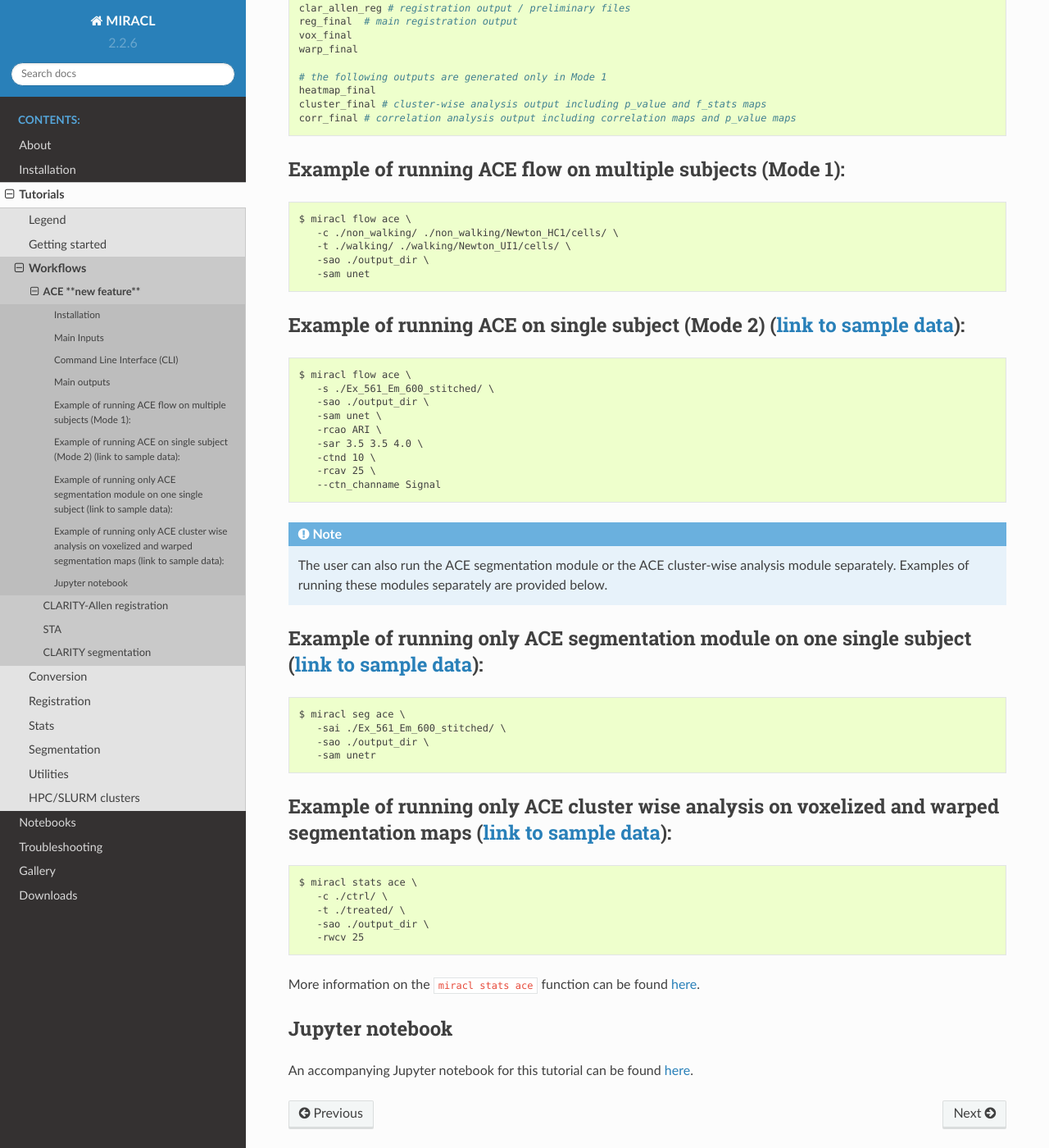
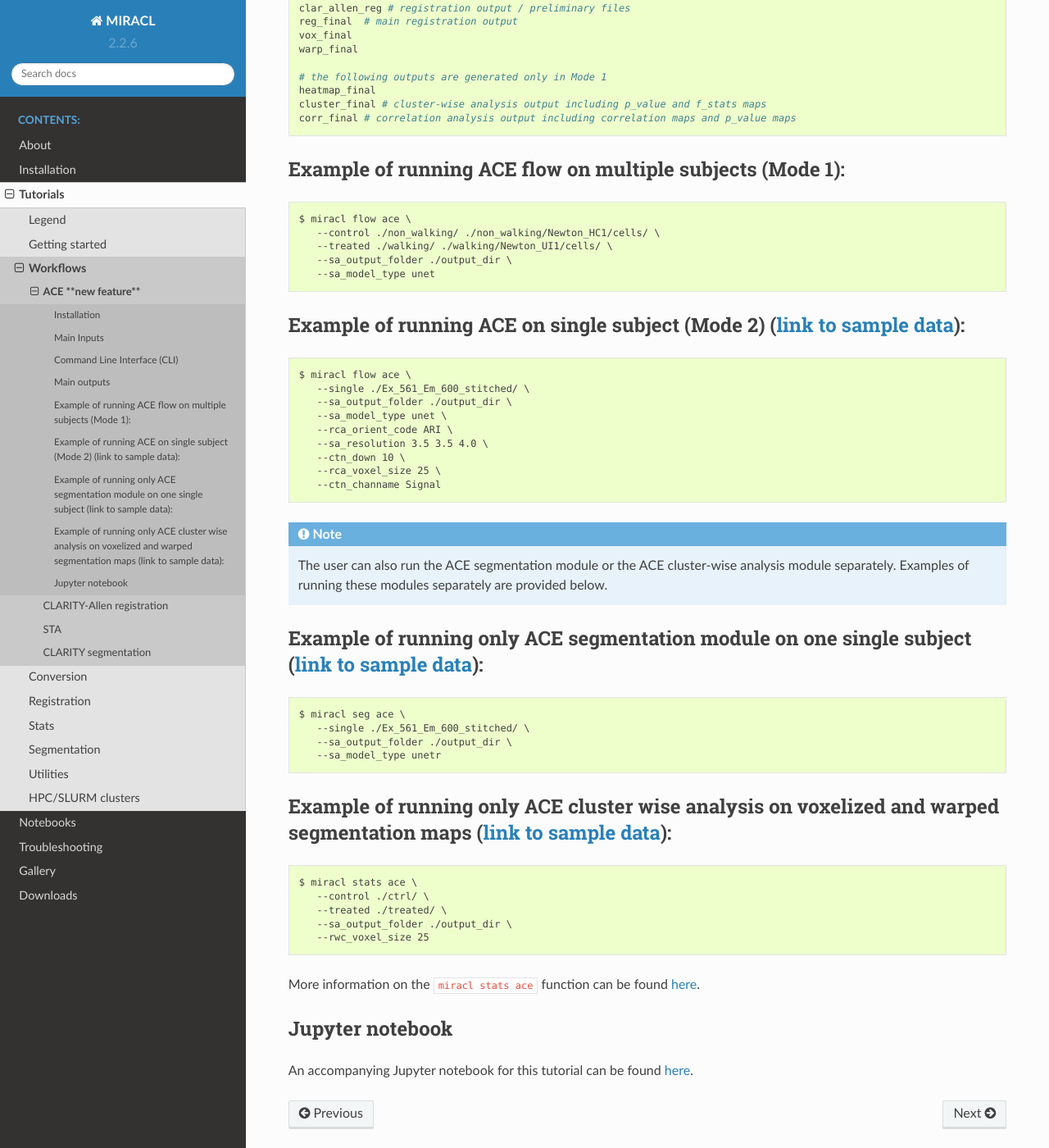
Before and after one commit to AICONSlab/MIRACL, a Sphinx documentation site: the page built from docs/tutorials/workflows/ace_flow/ace_flow.rst, in a window 1280 px wide and 1400 px high, scrolled down 4433 px. Shown: the whole window at 82% size. Built offline with Sphinx 7.4.7 and the Read the Docs theme 2.0.0, drawn with Linux system fonts in a browser that asks for light colours.

Commit message:
[fix] Add full length flags to docs Change all parser flags to use the full length variants for our tutorials. Helps users understand what flags they are using.

```diff
--- a/docs/tutorials/stats/ace_cluster/ace_cluster.rst
+++ b/docs/tutorials/stats/ace_cluster/ace_cluster.rst
@@ -38,9 +38,9 @@ Example usage (`link to sample data <https://drive.google.com/drive/folders/1IgN
 .. code-block::
 
    $ miracl stats ace \
-        -c ./ctrl/ \
-        -t ./treated/ \
-        -sao ./output_dir \
+        --control ./ctrl/ \
+        --treated ./treated/ \
+        --sa_output_folder ./output_dir \
         --sctp_num_perm 1000 \
         --rwc_voxel_size 25 \
         --sctp_smoothing_fwhm 3 \
--- a/docs/tutorials/workflows/ace_flow/ace_flow.rst
+++ b/docs/tutorials/workflows/ace_flow/ace_flow.rst
@@ -245,10 +245,10 @@ Example of running ACE flow on multiple subjects (Mode 1):
 .. code-block::
 
    $ miracl flow ace \
-      -c ./non_walking/ ./non_walking/Newton_HC1/cells/ \
-      -t ./walking/ ./walking/Newton_UI1/cells/ \
-      -sao ./output_dir \
-      -sam unet
+      --control ./non_walking/ ./non_walking/Newton_HC1/cells/ \
+      --treated ./walking/ ./walking/Newton_UI1/cells/ \
+      --sa_output_folder ./output_dir \
+      --sa_model_type unet
 
 
 Example of running ACE on single subject (Mode 2) (`link to sample data <https://drive.google.com/drive/folders/14xWysQshKxwuTDWEQHT3OGKcH16scrrQ>`__):
@@ -257,13 +257,13 @@ Example of running ACE on single subject (Mode 2) (`link to sample data <https:/
 .. code-block::
 
    $ miracl flow ace \
-      -s ./Ex_561_Em_600_stitched/ \
-      -sao ./output_dir \
-      -sam unet \
-      -rcao ARI \
-      -sar 3.5 3.5 4.0 \
-      -ctnd 10 \
-      -rcav 25 \
+      --single ./Ex_561_Em_600_stitched/ \
+      --sa_output_folder ./output_dir \
+      --sa_model_type unet \
+      --rca_orient_code ARI \
+      --sa_resolution 3.5 3.5 4.0 \
+      --ctn_down 10 \
+      --rca_voxel_size 25 \
       --ctn_channame Signal
 
 .. note::
@@ -277,9 +277,9 @@ Example of running only ACE segmentation module on one single subject (`link to
 .. code-block::
 
    $ miracl seg ace \
-      -sai ./Ex_561_Em_600_stitched/ \
-      -sao ./output_dir \
-      -sam unetr
+      --single ./Ex_561_Em_600_stitched/ \
+      --sa_output_folder ./output_dir \
+      --sa_model_type unetr
 
 
 Example of running only ACE cluster wise analysis on voxelized and warped segmentation maps (`link to sample data <https://drive.google.com/drive/folders/1IgN9fDEVNeeT0a_BCzy3nReJWfxbrg72>`__):
@@ -288,10 +288,10 @@ Example of running only ACE cluster wise analysis on voxelized and warped segmen
 .. code-block::
 
    $ miracl stats ace \
-      -c ./ctrl/ \
-      -t ./treated/ \
-      -sao ./output_dir \
-      -rwcv 25
+      --control ./ctrl/ \
+      --treated ./treated/ \
+      --sa_output_folder ./output_dir \
+      --rwc_voxel_size 25
 
 More information on the ``miracl stats ace`` function can be found
 :doc:`here <../../stats/ace_cluster/ace_cluster>`.
```
